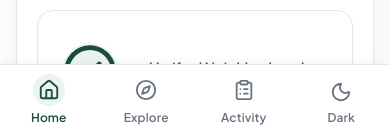
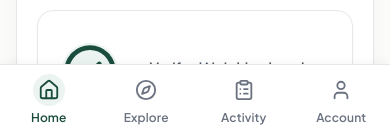
Before and after one commit to kritheesh17/Vaangly, a React (Vite) app: page / in a window 390 px wide. Shown: the part 708-842 px from the top of the page. Built offline with nearby package versions, Linux system fonts and the light colour scheme; no server answers; the database is empty.

Commit message:
fix(nav): replace mobile customer bottom nav theme toggle with account item

```diff
--- a/src/App.tsx
+++ b/src/App.tsx
@@ -137,6 +137,7 @@ export const App: React.FC = () => {
                               </ProtectedRoute>
                             }
                           />
+                          <Route path="/account" element={<Navigate to="/profile" replace />} />
 
                           {/* Shopkeeper MVP Routes */}
                           <Route path="/shopkeeper" element={<Navigate to="/shopkeeper/dashboard" replace />} />
--- a/src/components/layout/BottomNav.tsx
+++ b/src/components/layout/BottomNav.tsx
@@ -1,8 +1,7 @@
 import React from 'react';
 import { NavLink } from 'react-router-dom';
-import { Home, Store, Compass, ClipboardList, Package, LayoutDashboard, FileCheck2, CreditCard, TrendingUp, Sun, Moon } from 'lucide-react';
+import { Home, Store, Compass, ClipboardList, Package, LayoutDashboard, FileCheck2, CreditCard, TrendingUp, User } from 'lucide-react';
 import { useAuth } from '../../context/AuthContext';
-import { useTheme } from '../../context/ThemeContext';
 import { NotificationBadge } from '../ui/NotificationBadge';
 import { useSectionUnreadCounts } from '../../hooks/useSectionUnreadCounts';
 import './BottomNav.css';
@@ -11,7 +10,6 @@ import { useLanguage } from '../../context/LanguageContext';
 export const BottomNav: React.FC = () => {
   const { role } = useAuth();
   const { t } = useLanguage();
-  const { toggleTheme, isDark } = useTheme();
   const { pendingApplications, shopkeeperNewRequests, customerActiveOrders } = useSectionUnreadCounts();
 
   if (role === 'admin') {
@@ -193,18 +191,18 @@ export const BottomNav: React.FC = () => {
           <span className="vaango-bottom-nav__label">{t('activity')}</span>
         </NavLink>
 
-        <button
-          type="button"
-          className="vaango-bottom-nav__item vaango-bottom-nav__theme-btn"
-          onClick={toggleTheme}
-          aria-label={isDark ? 'Switch to light mode' : 'Switch to dark mode'}
-          title={isDark ? 'Switch to light mode' : 'Switch to dark mode'}
+        <NavLink
+          to="/profile"
+          className={({ isActive }) =>
+            `vaango-bottom-nav__item ${isActive ? 'vaango-bottom-nav__item--active' : ''}`
+          }
+          aria-label={t('account')}
         >
           <div className="vaango-bottom-nav__icon-wrap">
-            {isDark ? <Sun size={22} /> : <Moon size={22} />}
+            <User size={22} />
           </div>
-          <span className="vaango-bottom-nav__label">{isDark ? 'Light' : 'Dark'}</span>
-        </button>
+          <span className="vaango-bottom-nav__label">{t('account')}</span>
+        </NavLink>
       </div>
     </nav>
   );
```
Also changed, not shown: 1 other file (tests, documents, lock files or other folders).
